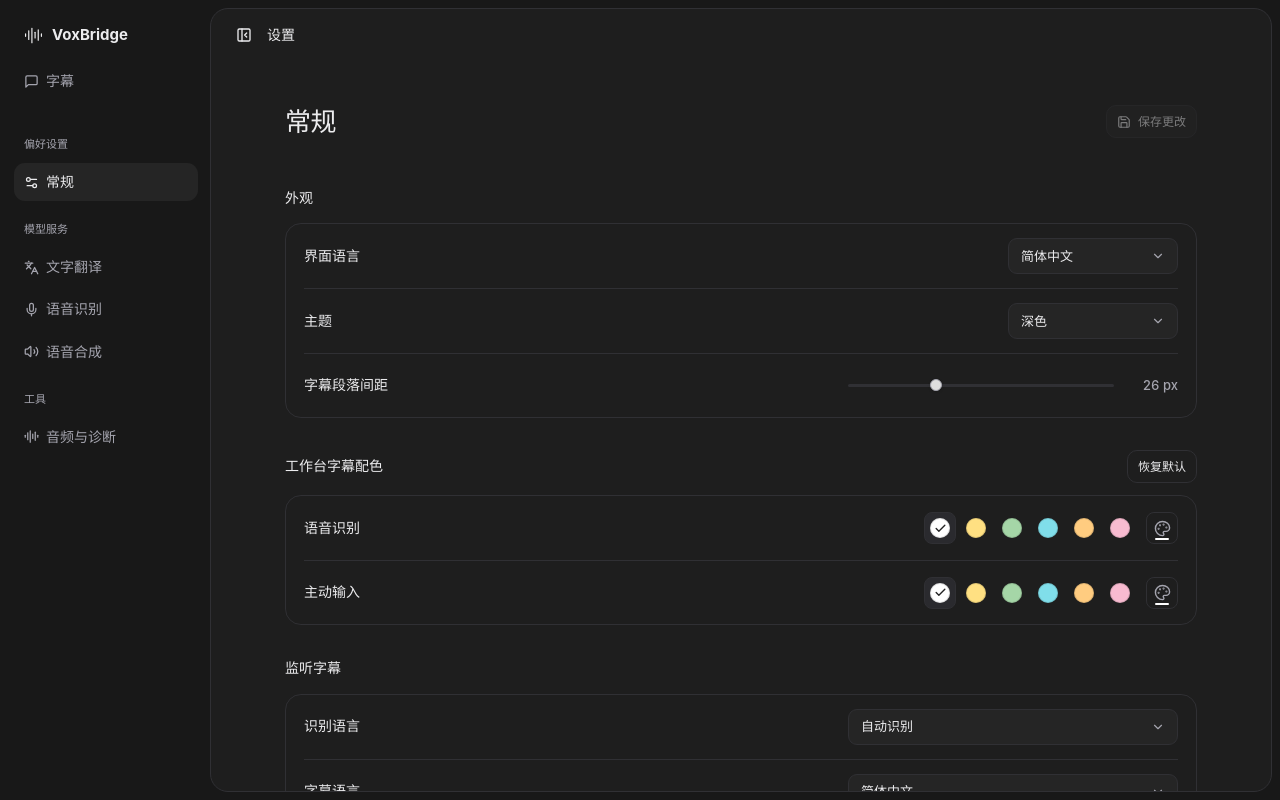
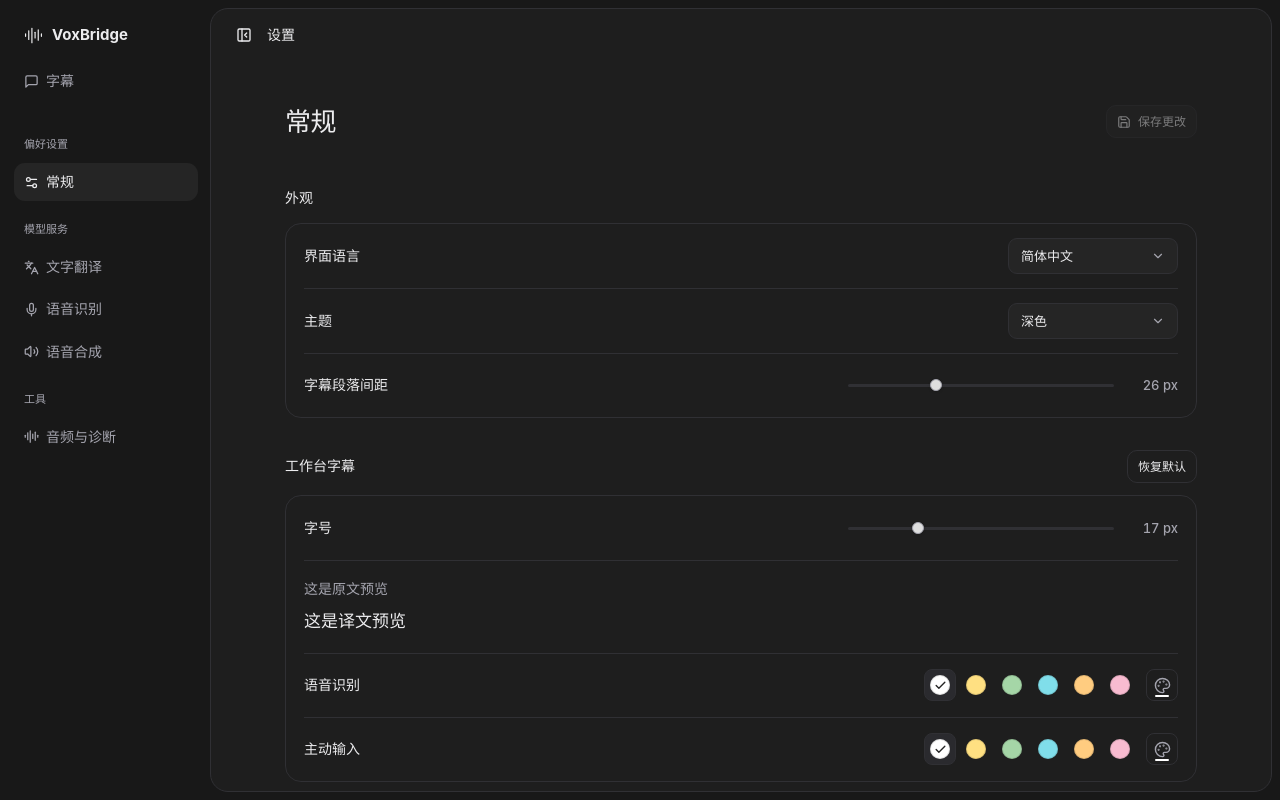
Before and after one commit to Zhiruosama/VoxBridge, a React (Vite) app: page / in a window 1280 px wide. Both pictures are taken after a click on the button "设置". Built offline with nearby package versions, Linux system fonts and the light colour scheme.

Commit message:
feat(ui): add persistent workspace caption font size slider

```diff
--- a/src/App.tsx
+++ b/src/App.tsx
@@ -1114,7 +1114,13 @@ export default function App() {
                   <div
                     className="transcript-content"
                     data-selection-scope
-                    style={{ '--caption-spacing': `${settings.captionSpacing}px` } as CSSProperties}
+                    style={
+                      {
+                        '--caption-spacing': `${settings.captionSpacing}px`,
+                        '--caption-font-size': `${settings.captionFontSize}px`,
+                        '--caption-source-font-size': `${(settings.captionFontSize * 14) / 17}px`,
+                      } as CSSProperties
+                    }
                   >
                     {session.segments.map((segment) => {
                       const expression = segment.id.startsWith('expression:');
--- a/src/components/SettingsPanel.tsx
+++ b/src/components/SettingsPanel.tsx
@@ -1,11 +1,11 @@
 import { t, useUiLanguage } from '../i18n';
 import SpeechSpeed from './SpeechSpeed';
-import { useEffect, useState, type Dispatch, type SetStateAction } from 'react';
+import { useEffect, useState, type CSSProperties, type Dispatch, type SetStateAction } from 'react';
 import { ArrowUpRight, Check, Pencil, RefreshCw, Save, Trash2 } from 'lucide-react';
 import { version } from '../../package.json';
 import type { OutputDevice, ProviderProfile, Settings, Stage } from '../core/types';
 import { defaultTranslationPrompt, translationPromptLimit } from '../core/translation-prompt';
-import { blankProfile, profileFor, captionColorDefaults } from '../core/settings';
+import { blankProfile, profileFor, captionColorDefaults, defaults } from '../core/settings';
 import { previewDeviceOptions, migrateLegacyOutputRouting } from '../core/audio-routing';
 import {
   credentialStatus,
@@ -297,14 +297,47 @@ export default function SettingsPanel({
           </section>
           <section className="preference-section" aria-labelledby="caption-colors-heading">
             <div className="preference-section-title">
-              <h2 id="caption-colors-heading">{t('工作台字幕配色')}</h2>
+              <h2 id="caption-colors-heading">{t('工作台字幕')}</h2>
               <button
-                onClick={() => setDraft({ ...draft, captionColors: { ...captionColorDefaults } })}
+                onClick={() =>
+                  setDraft({
+                    ...draft,
+                    captionFontSize: defaults.captionFontSize,
+                    captionColors: { ...captionColorDefaults },
+                  })
+                }
               >
                 {t('恢复默认')}
               </button>
             </div>
             <div className="preference-card">
+              <SettingRow title={t('字号')}>
+                <input
+                  type="range"
+                  aria-label={t('工作台字幕字号')}
+                  min={12}
+                  max={32}
+                  step={1}
+                  value={draft.captionFontSize}
+                  onChange={(event) =>
+                    setDraft({ ...draft, captionFontSize: Number(event.target.value) })
+                  }
+                />
+                <span className="preference-value">{draft.captionFontSize} px</span>
+              </SettingRow>
+              <div
+                className="workspace-caption-preview"
+                aria-label={t('工作台字幕预览')}
+                style={
+                  {
+                    '--caption-font-size': `${draft.captionFontSize}px`,
+                    '--caption-source-font-size': `${(draft.captionFontSize * 14) / 17}px`,
+                  } as CSSProperties
+                }
+              >
+                <p className="source-text">{t('这是原文预览')}</p>
+                <p className="translation-text">{t('这是译文预览')}</p>
+              </div>
               {(
                 [
                   ['recognition', '语音识别'],
--- a/src/core/settings.ts
+++ b/src/core/settings.ts
@@ -17,6 +17,7 @@ export const defaults: Settings = {
   theme: 'dark',
   captionColors: { ...captionColorDefaults },
   captionSpacing: 26,
+  captionFontSize: 17,
   audio: {
     previewDeviceId: systemDefaultOutputId,
     sendDeviceId: systemDefaultOutputId,
@@ -249,6 +250,10 @@ export function parseSettings(value: unknown): Settings {
       typeof input.captionSpacing === 'number' && Number.isFinite(input.captionSpacing)
         ? Math.min(64, Math.max(8, Math.round(input.captionSpacing)))
         : defaults.captionSpacing,
+    captionFontSize:
+      typeof input.captionFontSize === 'number' && Number.isFinite(input.captionFontSize)
+        ? Math.min(32, Math.max(12, Math.round(input.captionFontSize)))
+        : defaults.captionFontSize,
     subtitle: parseSubtitleAppearance(input.subtitle),
     composer: parseComposerSettings(input.composer),
     listening: {
--- a/src/core/types.ts
+++ b/src/core/types.ts
@@ -84,6 +84,7 @@ export interface Settings {
   theme: 'dark' | 'light' | 'system';
   captionColors: { recognition: string; expression: string };
   captionSpacing: number;
+  captionFontSize: number;
   audio: AudioRouting;
   subtitle: SubtitleAppearance;
   composer: ComposerSettings;
--- a/src/i18n/en.json
+++ b/src/i18n/en.json
@@ -776,5 +776,10 @@
   "无法操作窗口，请重试。": "Unable to control the window. Try again.",
   "前往设置": "Open settings",
   "音频设置": "Audio settings",
-  "未指定输出设备时跟随系统默认耳机或扬声器；要让聊天软件收到语音，请将发送设备改为虚拟麦克风。": "Unconfigured outputs follow your system headphones or speakers. To send audio to a chat app, select a virtual microphone as the send device."
+  "未指定输出设备时跟随系统默认耳机或扬声器；要让聊天软件收到语音，请将发送设备改为虚拟麦克风。": "Unconfigured outputs follow your system headphones or speakers. To send audio to a chat app, select a virtual microphone as the send device.",
+  "工作台字幕": "Workspace captions",
+  "工作台字幕字号": "Workspace caption font size",
+  "工作台字幕预览": "Workspace caption preview",
+  "这是原文预览": "Original text preview",
+  "这是译文预览": "Translation preview"
 }
--- a/src/styles.css
+++ b/src/styles.css
@@ -598,16 +598,19 @@ nav button[aria-current='page'] {
 }
 .source-text {
   color: var(--caption-source, var(--muted));
-  font-size: 14px;
+  font-size: var(--caption-source-font-size, 14px);
   line-height: 1.7;
   overflow-wrap: anywhere;
 }
 .translation-text {
-  font-size: 17px;
+  font-size: var(--caption-font-size, 17px);
   line-height: 1.8;
   margin-top: 5px;
   overflow-wrap: anywhere;
   font-weight: 500;
+}
+.workspace-caption-preview {
+  padding-block: 16px;
 }
 .expression-word {
   animation: expression-reveal 200ms ease-out both;
```
Also changed, not shown: 2 other files (tests, documents, lock files or other folders).
